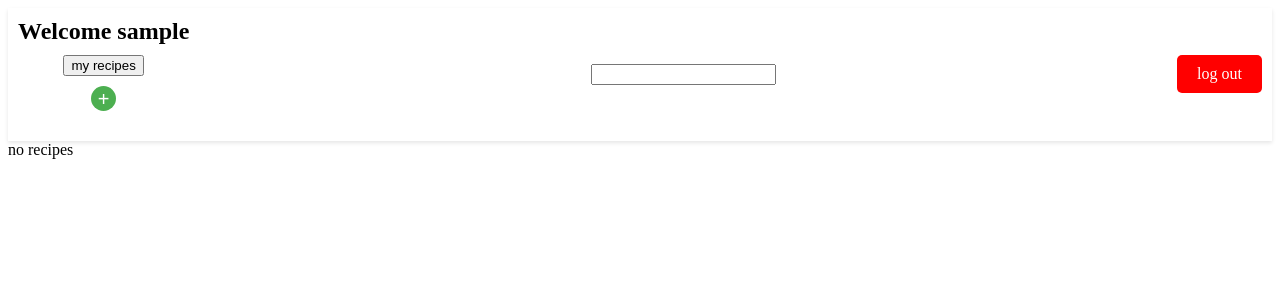
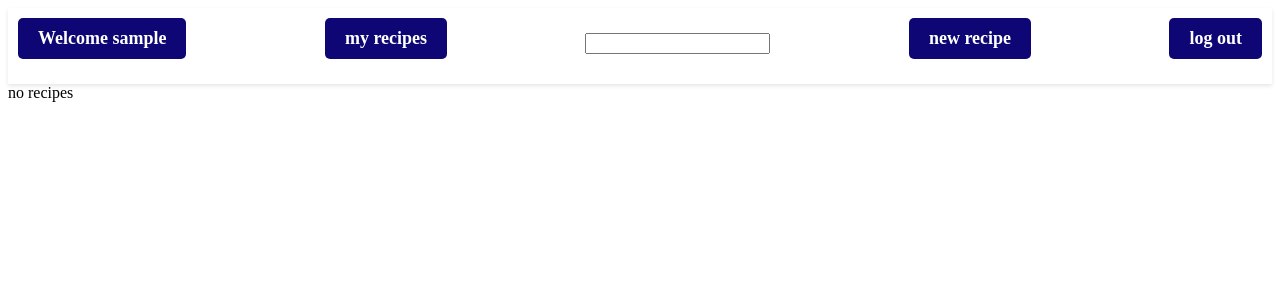
Before and after one commit to nmro184/recipe_app, a Flask app: a page that uses templates/home.html in a window 1280 px wide. Shown: the top 300 px of the page. Run offline with Flask 3, Linux system fonts and the light colour scheme; data that the repository does not hold is empty.

Commit message:
adjested styles

```diff
--- a/static/home.css
+++ b/static/home.css
@@ -1,4 +1,4 @@
-.welcome{
+.welcome-div{
     margin-top: 0px;
     display: flex;
     flex-direction: column;
@@ -9,20 +9,11 @@
 header{
     display: flex;
     justify-content: space-between;
-    align-items: center;
+    align-items: top;
     padding: 10px;
     box-shadow: 0px 2px 4px rgba(0, 0, 0, 0.1);
 }
 
-.logout-button{
-    background-color: rgb(255, 0, 0);
-    display: inline-block;
-    text-decoration: none;
-    color: white;
-    border: none;
-    border-radius: 5px;
-    padding: 10px 20px;
-}
 .recipe-card {
     margin-top: 10px;
     width: 300px;
@@ -88,3 +79,20 @@ header{
     grid-template-columns: repeat(auto-fill, minmax(300px, 1fr));
     grid-gap: 20px;
 }
+
+.header-item{
+    margin-top: 0px;
+    font-size: large;
+    font-weight: bold;
+    background-color: rgb(13, 6, 116);
+    color: white;
+    border: none;
+    border-radius: 5px;
+    padding: 10px 20px;
+    display: inline-block;
+    text-decoration: none;
+}
+
+.search-bar{
+    margin-top: 15px;
+}
--- a/static/home.js
+++ b/static/home.js
@@ -1,7 +1,10 @@
 const root = ReactDOM.createRoot(document.getElementById('root'))
 
 
-function Header({setSearchQuery}){
+function Header({setSearchQuery , userRecipes ,setUserRecipes}){
+    const  myRecipes = () =>{
+        setUserRecipes(!userRecipes);
+    }
     const createRecipe = () => {
         window.location.href = `/create_recipe/${username}`
     };
@@ -11,16 +14,22 @@ function Header({setSearchQuery}){
     }
     return (
         <header>
-            <h2 className="welcome">
-                Welcome {username}
-                <button> my recipes </button>
-                <button className = "add-recipe-button" onClick = {createRecipe}>+</button>
-            </h2>
+            <div className="welcome-div">
+                <h2 className = "header-item">Welcome {username} </h2>
+            </div>
+          <div>
+            <h2 onClick = {myRecipes} className = "header-item">my recipes</h2>
+          </div>
 
           <div className="search">
             <input id="search-bar" type="search" className="search-bar" onChange ={handleSearch} />
           </div>
-          <a href="/" className="logout-button">log out</a>
+          <div>
+            <h2 className = "header-item" onClick = {createRecipe}>new recipe</h2>
+          </div>
+          <a href="/">
+            <h2 className="header-item">log out</h2>
+          </a>
         </header>
       );
 }
@@ -67,6 +76,7 @@ function RecipeCard({ recipe }) {
     );
 }
 function App(){
+    const [userRecipes , setUserRecipes ] = React.useState(false);
     const [searchQuery, setSearchQuery] = React.useState('');
     const [recipes, setRecipes] = React.useState([]);
     React.useEffect(() => {
@@ -85,12 +95,17 @@ function App(){
 
         getAllRecipes();
     }, []);
-    const filteredRecipes = recipes.filter(recipe =>
-        recipe.title.toLowerCase().includes(searchQuery.toLowerCase())
-    );
+    const filteredRecipes =
+        userRecipes ?
+            recipes.filter(recipe =>
+                recipe.author.toLowerCase() == username.toLowerCase())
+        :
+            recipes.filter(recipe =>
+                recipe.title.toLowerCase().includes(searchQuery.toLowerCase()))
+        ;
     return(
         <>
-            <Header setSearchQuery={setSearchQuery}/>
+            <Header setSearchQuery={setSearchQuery} userRecipes = {userRecipes} setUserRecipes = {setUserRecipes}/>
             <Main recipes = {filteredRecipes}/>
         </>
     )
```
Also changed, not shown: static/recipe.css (+12 -0 lines), static/recipe.js (+19 -8 lines), static/recipe_form.css (+19 -0 lines), static/recipe_form.js (+21 -2 lines).
